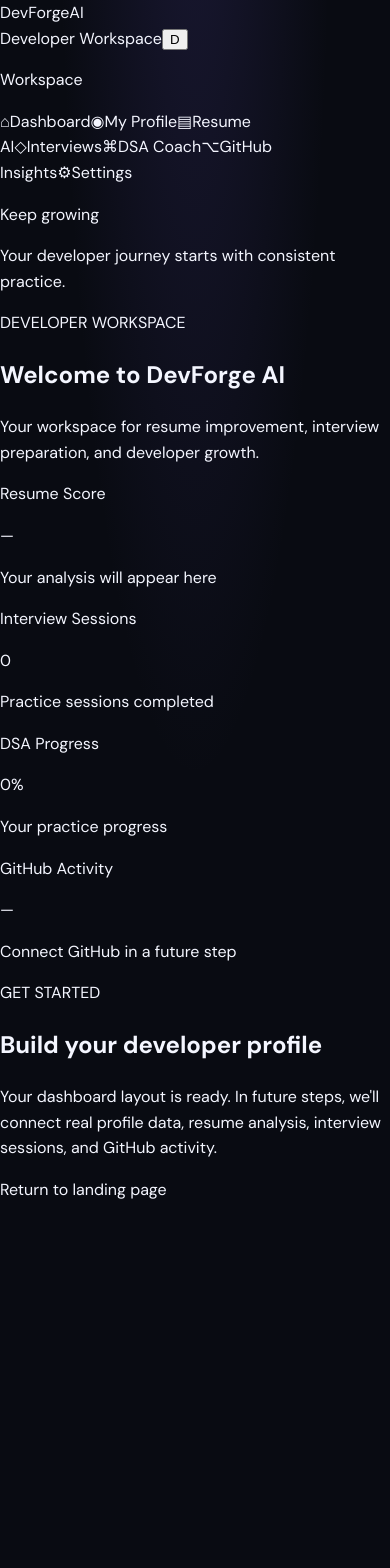
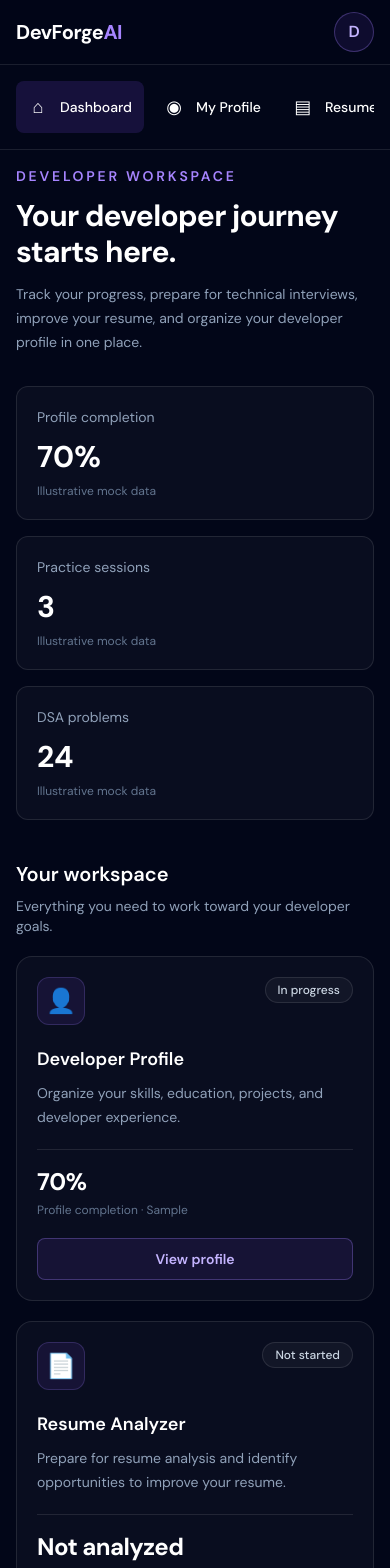
Before and after one commit to Raju19988/dev_forge_ai, a Next.js app in the folder frontend/: page /dashboard in a window 390 px wide. Shown: the top 1568 px of the page. Before the commit the page ends 1203 px from the top, so only its background shows below. Built offline with nearby package versions, Linux system fonts and the light colour scheme.

Commit message:
feat: build responsive dashboard layout

```diff
--- /dev/null
+++ b/frontend/app/components/DashboardCard.tsx
@@ -0,0 +1,58 @@
+interface DashboardCardProps {
+  icon: string;
+  title: string;
+  description: string;
+  metric: string;
+  metricLabel: string;
+  status: string;
+  actionLabel: string;
+}
+
+export default function DashboardCard({
+  icon,
+  title,
+  description,
+  metric,
+  metricLabel,
+  status,
+  actionLabel,
+}: DashboardCardProps) {
+  return (
+    <article className="flex h-full flex-col rounded-2xl border border-white/10 bg-white/[0.03] p-5 transition duration-200 hover:-translate-y-1 hover:border-violet-400/40 hover:bg-white/[0.05]">
+      <div className="flex items-start justify-between gap-3">
+        <div className="flex h-12 w-12 items-center justify-center rounded-xl border border-violet-400/20 bg-violet-500/10 text-2xl">
+          <span aria-hidden="true">{icon}</span>
+        </div>
+
+        <span className="rounded-full border border-white/10 bg-white/[0.04] px-3 py-1 text-xs font-medium text-slate-300">
+          {status}
+        </span>
+      </div>
+
+      <h2 className="mt-5 text-lg font-semibold text-white">
+        {title}
+      </h2>
+
+      <p className="mt-2 min-h-12 text-sm leading-6 text-slate-400">
+        {description}
+      </p>
+
+      <div className="mt-5 border-t border-white/10 pt-4">
+        <p className="text-2xl font-bold tracking-tight text-white">
+          {metric}
+        </p>
+
+        <p className="mt-1 text-xs text-slate-500">
+          {metricLabel}
+        </p>
+      </div>
+
+      <button
+        type="button"
+        className="mt-5 w-full rounded-lg border border-violet-400/30 bg-violet-500/10 px-4 py-2.5 text-sm font-semibold text-violet-300 transition hover:bg-violet-500/20"
+      >
+        {actionLabel}
+      </button>
+    </article>
+  );
+}
--- /dev/null
+++ b/frontend/app/dashboard/dashboardData.ts
@@ -0,0 +1,68 @@
+export interface DashboardFeature {
+  id: string;
+  icon: string;
+  title: string;
+  description: string;
+  metric: string;
+  metricLabel: string;
+  status: string;
+  actionLabel: string;
+}
+
+export const dashboardFeatures: DashboardFeature[] = [
+  {
+    id: "profile",
+    icon: "👤",
+    title: "Developer Profile",
+    description:
+      "Organize your skills, education, projects, and developer experience.",
+    metric: "70%",
+    metricLabel: "Profile completion · Sample",
+    status: "In progress",
+    actionLabel: "View profile",
+  },
+  {
+    id: "resume",
+    icon: "📄",
+    title: "Resume Analyzer",
+    description:
+      "Prepare for resume analysis and identify opportunities to improve your resume.",
+    metric: "Not analyzed",
+    metricLabel: "No real analysis performed",
+    status: "Not started",
+    actionLabel: "Explore resume tools",
+  },
+  {
+    id: "interview",
+    icon: "🎯",
+    title: "Interview Practice",
+    description:
+      "Prepare for technical interviews with a structured practice workflow.",
+    metric: "3 sessions",
+    metricLabel: "Example practice activity",
+    status: "Preview",
+    actionLabel: "Explore interviews",
+  },
+  {
+    id: "coding",
+    icon: "💻",
+    title: "Coding Practice",
+    description:
+      "Build your problem-solving skills and review data structures and algorithms.",
+    metric: "24 solved",
+    metricLabel: "Example DSA progress",
+    status: "Preview",
+    actionLabel: "Explore coding",
+  },
+  {
+    id: "github",
+    icon: "🐙",
+    title: "GitHub Insights",
+    description:
+      "Prepare to review repositories, programming languages, and contribution activity.",
+    metric: "Not connected",
+    metricLabel: "GitHub integration not implemented",
+    status: "Coming soon",
+    actionLabel: "Explore GitHub insights",
+  },
+];
--- a/frontend/app/dashboard/page.tsx
+++ b/frontend/app/dashboard/page.tsx
@@ -1,91 +1,114 @@
+import DashboardCard from "../components/DashboardCard";
 import DashboardShell from "../components/DashboardShell";
+import { dashboardFeatures } from "./dashboardData";
 
-const stats = [
+const overviewStats = [
   {
-    label: "Resume Score",
-    value: "—",
-    description: "Your analysis will appear here",
+    label: "Profile completion",
+    value: "70%",
   },
   {
-    label: "Interview Sessions",
-    value: "0",
-    description: "Practice sessions completed",
+    label: "Practice sessions",
+    value: "3",
   },
   {
-    label: "DSA Progress",
-    value: "0%",
-    description: "Your practice progress",
-  },
-  {
-    label: "GitHub Activity",
-    value: "—",
-    description: "Connect GitHub in a future step",
+    label: "DSA problems",
+    value: "24",
   },
 ];
 
 export default function DashboardPage() {
   return (
     <DashboardShell>
-      <section>
-        <div className="mb-8">
-          <p className="text-sm font-medium text-violet-400">
-            DEVELOPER WORKSPACE
+      <div className="mx-auto max-w-7xl">
+        {/* Welcome section */}
+        <section className="mb-8">
+          <p className="text-sm font-semibold uppercase tracking-[0.2em] text-violet-400">
+            Developer workspace
           </p>
 
-          <h1 className="mt-2 text-3xl font-bold tracking-tight sm:text-4xl">
-            Welcome to DevForge AI
+          <h1 className="mt-3 text-3xl font-bold tracking-tight text-white sm:text-4xl">
+            Your developer journey starts here.
           </h1>
 
           <p className="mt-3 max-w-2xl text-sm leading-6 text-slate-400 sm:text-base">
-            Your workspace for resume improvement, interview
-            preparation, and developer growth.
+            Track your progress, prepare for technical interviews, improve
+            your resume, and organize your developer profile in one place.
           </p>
-        </div>
+        </section>
 
-        <div className="grid grid-cols-1 gap-4 sm:grid-cols-2 xl:grid-cols-4">
-          {stats.map((stat) => (
+        {/* Overview statistics */}
+        <section
+          aria-label="Developer progress overview"
+          className="mb-10 grid grid-cols-1 gap-4 sm:grid-cols-3"
+        >
+          {overviewStats.map((stat) => (
             <article
               key={stat.label}
               className="rounded-xl border border-white/10 bg-white/[0.03] p-5"
             >
-              <p className="text-sm text-slate-400">
-                {stat.label}
-              </p>
+              <p className="text-sm text-slate-400">{stat.label}</p>
 
-              <p className="mt-4 text-3xl font-bold text-white">
+              <p className="mt-3 text-3xl font-bold text-white">
                 {stat.value}
               </p>
 
-              <p className="mt-2 text-xs leading-5 text-slate-500">
-                {stat.description}
+              <p className="mt-2 text-xs text-slate-500">
+                Illustrative mock data
               </p>
             </article>
           ))}
-        </div>
+        </section>
 
-        <section className="mt-8 rounded-xl border border-white/10 bg-white/[0.03] p-5 sm:p-7">
-          <p className="text-sm font-medium text-violet-400">
-            GET STARTED
+        {/* Feature cards */}
+        <section aria-labelledby="features-heading">
+          <div className="mb-5">
+            <h2
+              id="features-heading"
+              className="text-xl font-semibold text-white sm:text-2xl"
+            >
+              Your workspace
+            </h2>
+
+            <p className="mt-2 text-sm text-slate-400">
+              Everything you need to work toward your developer goals.
+            </p>
+          </div>
+
+          <div className="grid grid-cols-1 gap-5 sm:grid-cols-2 xl:grid-cols-3">
+            {dashboardFeatures.map((feature) => (
+              <DashboardCard
+                key={feature.id}
+                icon={feature.icon}
+                title={feature.title}
+                description={feature.description}
+                metric={feature.metric}
+                metricLabel={feature.metricLabel}
+                status={feature.status}
+                actionLabel={feature.actionLabel}
+              />
+            ))}
+          </div>
+        </section>
+
+        {/* Upcoming features */}
+        <section className="mt-10 rounded-2xl border border-violet-400/20 bg-violet-500/[0.06] p-6 sm:p-8">
+          <p className="text-sm font-semibold uppercase tracking-wider text-violet-300">
+            Built for your growth
           </p>
 
-          <h2 className="mt-2 text-xl font-semibold">
-            Build your developer profile
+          <h2 className="mt-3 text-xl font-semibold text-white">
+            One workspace. Multiple ways to improve.
           </h2>
 
-          <p className="mt-2 max-w-2xl text-sm leading-6 text-slate-400">
-            Your dashboard layout is ready. In future steps,
-            we'll connect real profile data, resume analysis,
-            interview sessions, and GitHub activity.
+          <p className="mt-3 max-w-2xl text-sm leading-6 text-slate-400">
+            This is the first version of your dashboard. In future
+            development steps, we'll connect real profile information,
+            resume analysis, interview sessions, coding progress, and
+            GitHub activity.
           </p>
-
-          <a
-            href="/"
-            className="mt-5 inline-flex rounded-lg bg-violet-500 px-4 py-2.5 text-sm font-semibold text-white transition-colors hover:bg-violet-400"
-          >
-            Return to landing page
-          </a>
         </section>
-      </section>
+      </div>
     </DashboardShell>
   );
 }
--- a/frontend/app/globals.css
+++ b/frontend/app/globals.css
@@ -1,5 +1,5 @@
 @import url("https://fonts.googleapis.com/css2?family=DM+Sans:wght@400;500;600;700&family=Space+Grotesk:wght@400;500;600;700&display=swap");
-
+@import "tailwindcss";
 :root {
   --background: #090b12;
   --surface: #111522;
--- a/frontend/package.json
+++ b/frontend/package.json
@@ -14,6 +14,7 @@
     "react-dom": "19.3.0"
   },
   "devDependencies": {
+    "@tailwindcss/postcss": "^4.3.3",
     "@tailwindcss/turbopack": "^4",
     "@types/node": "^20",
     "@types/react": "^19",
--- /dev/null
+++ b/frontend/postcss.config.mjs
@@ -0,0 +1,7 @@
+const config = {
+  plugins: {
+    "@tailwindcss/postcss": {},
+  },
+};
+
+export default config;
```
Also changed, not shown: 1 other file (tests, documents, lock files or other folders).
